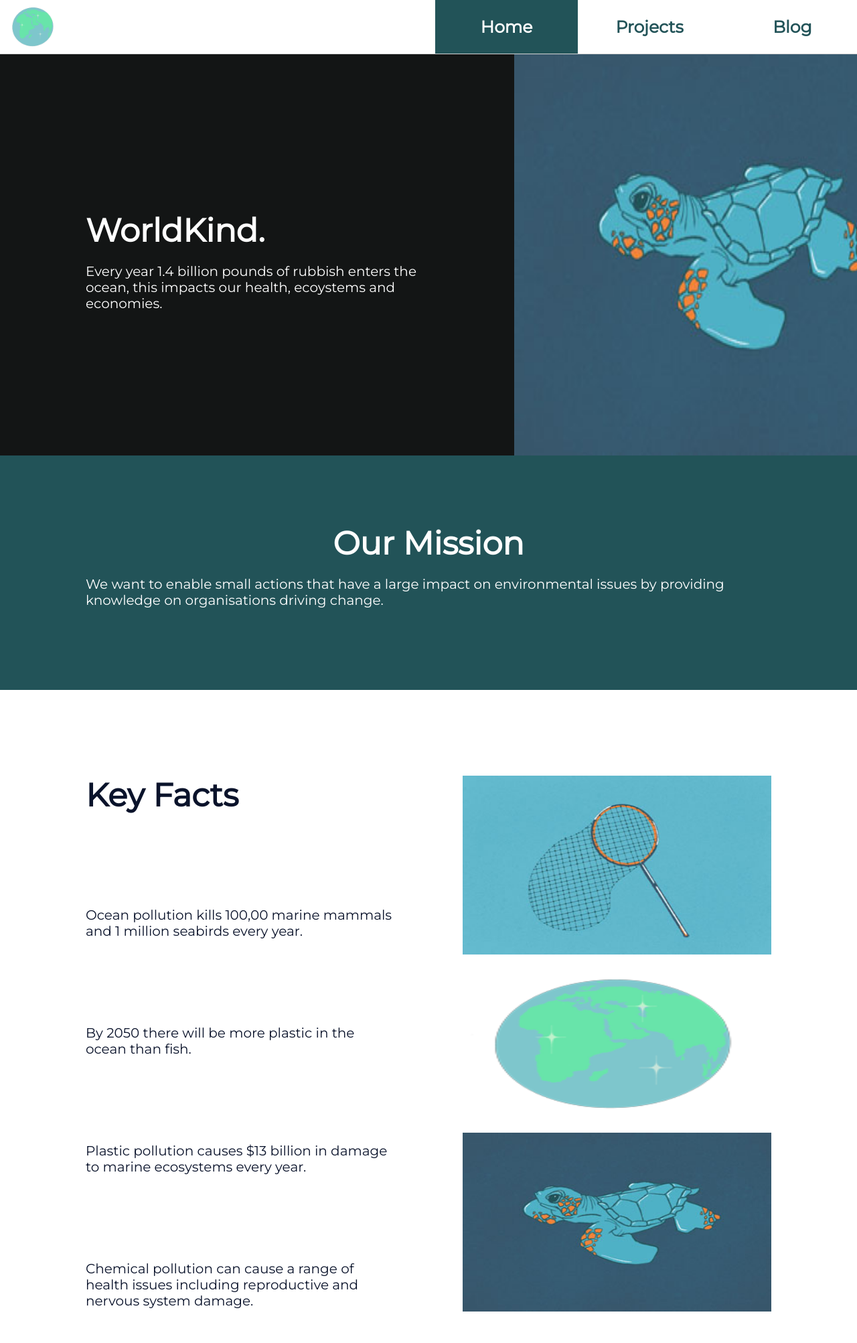
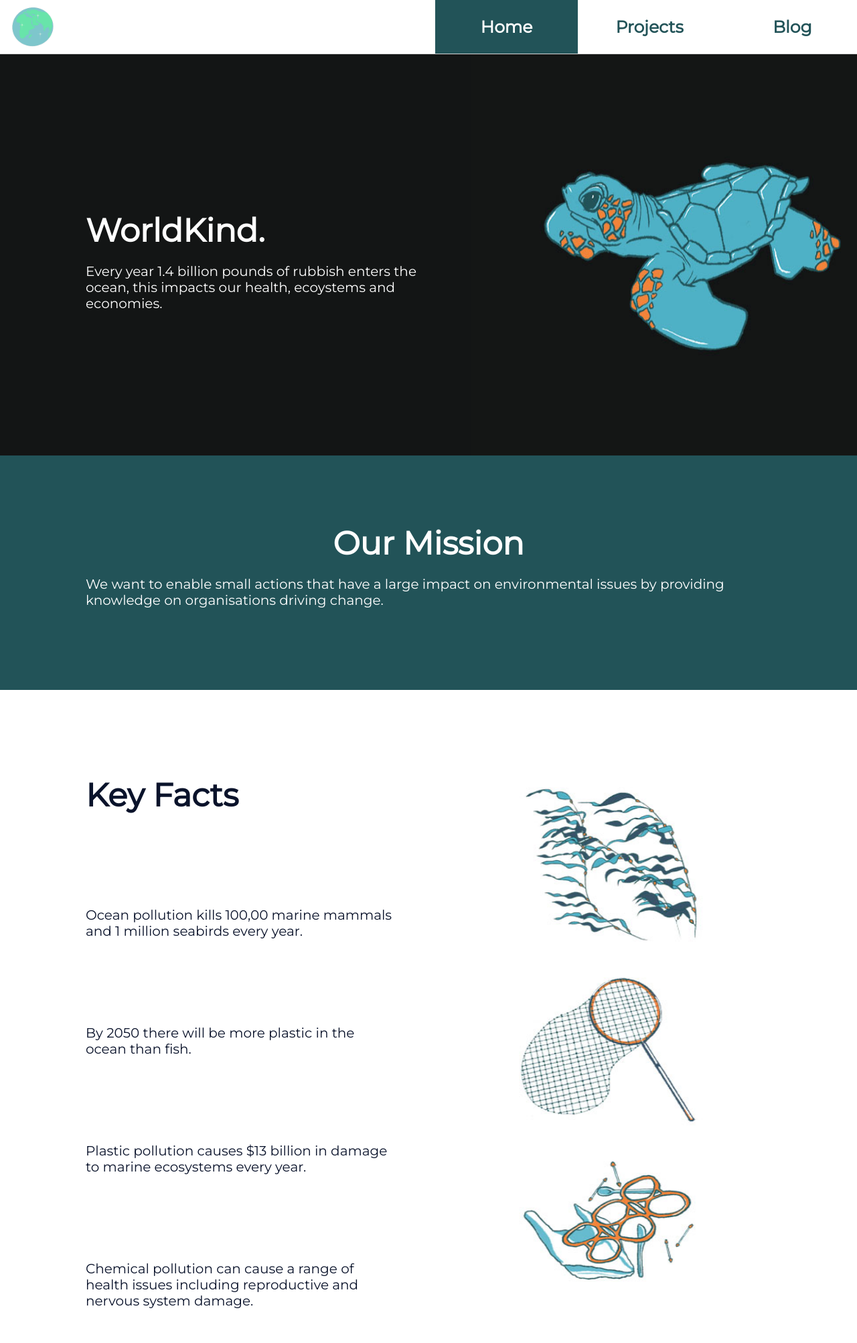
Before and after one commit to sophiefitzpatrick/world-kind, a Gatsby site in the folder worldkind/: page / in a window 1280 px wide. Shown: the top 2005 px of the page at 67% size. Built offline with nearby package versions, Linux system fonts and the light colour scheme; Gatsby itself is replaced by a stand-in of ours.

Commit message:
updating images on homepage

```diff
--- a/worldkind/src/pages/index.js
+++ b/worldkind/src/pages/index.js
@@ -7,9 +7,10 @@ import Navigation from "../components/Navigation"
 import Paragraph from "../components/Paragraph"
 import MaxWidth from "../components/MaxWidth"
 
-import Ocean from "../media/images/illustrations/4ocean.jpg"
-import Turtle from "../media/images/illustrations/sea-turtles.jpg"
-import World from "../media/images/illustrations/logo-200.png"
+import Freddie from "../media/images/illustrations/homepage/freddie.jpg"
+import Kelp from "../media/images/illustrations/homepage/homepage-kelp.jpg"
+import Net from "../media/images/illustrations/homepage/homepage-net.jpg"
+import Plastic from "../media/images/illustrations/homepage/homepage-plastic.jpg"
 
 import Alaina from "../media/avatars/alaina.jpg"
 import Aisling from "../media/avatars/aisling1.png"
@@ -66,6 +67,7 @@ const FiveRowsOneColumn = styled.div`
 
 const ThreeRowsOneColumn = styled.div`
   width: 100%;
+  max-width: 500px;
   height: 800px;
   display: grid;
   grid-template-rows: repeat(auto-fill, minmax(250px, 1fr));
@@ -141,10 +143,10 @@ export default function Homepage({ location }) {
           </MaxWidth>
         </LeftColumn>
         <Image
-          src={Turtle}
+          src={Freddie}
           width="100%"
           height="100%"
-          style={{ minHeight: "250px" }}
+          style={{ minHeight: "250px", marginLeft: "-10%" }}
         />
       </Hero>
       <FullWidthColumn>
@@ -180,7 +182,7 @@ export default function Homepage({ location }) {
         </FiveRowsOneColumn>
         <ThreeRowsOneColumn>
           <Image
-            src={Ocean}
+            src={Kelp}
             height="100%"
             width="100%"
             style={{
@@ -188,7 +190,7 @@ export default function Homepage({ location }) {
             }}
           />
           <Image
-            src={World}
+            src={Net}
             height="100%"
             width="100%"
             style={{
@@ -196,7 +198,7 @@ export default function Homepage({ location }) {
             }}
           />
           <Image
-            src={Turtle}
+            src={Plastic}
             height="100%"
             width="100%"
             style={{ justifySelf: "end" }}
@@ -230,6 +232,7 @@ export default function Homepage({ location }) {
               href={person.url}
               target="_blank"
               style={{ textDecoration: "none" }}
+              rel="noopener noreferrer"
             >
               <div
                 style={{
```
Also changed, not shown: worldkind/src/configs/modalCharityInfo.js (+9 -9 lines), worldkind/src/media/images/illustrations/homepage/freddie.jpg (added), worldkind/src/media/images/illustrations/homepage/homepage-kelp.jpg (added), worldkind/src/media/images/illustrations/homepage/homepage-net.jpg (added), worldkind/src/media/images/illustrations/homepage/homepage-plastic.jpg (added).
